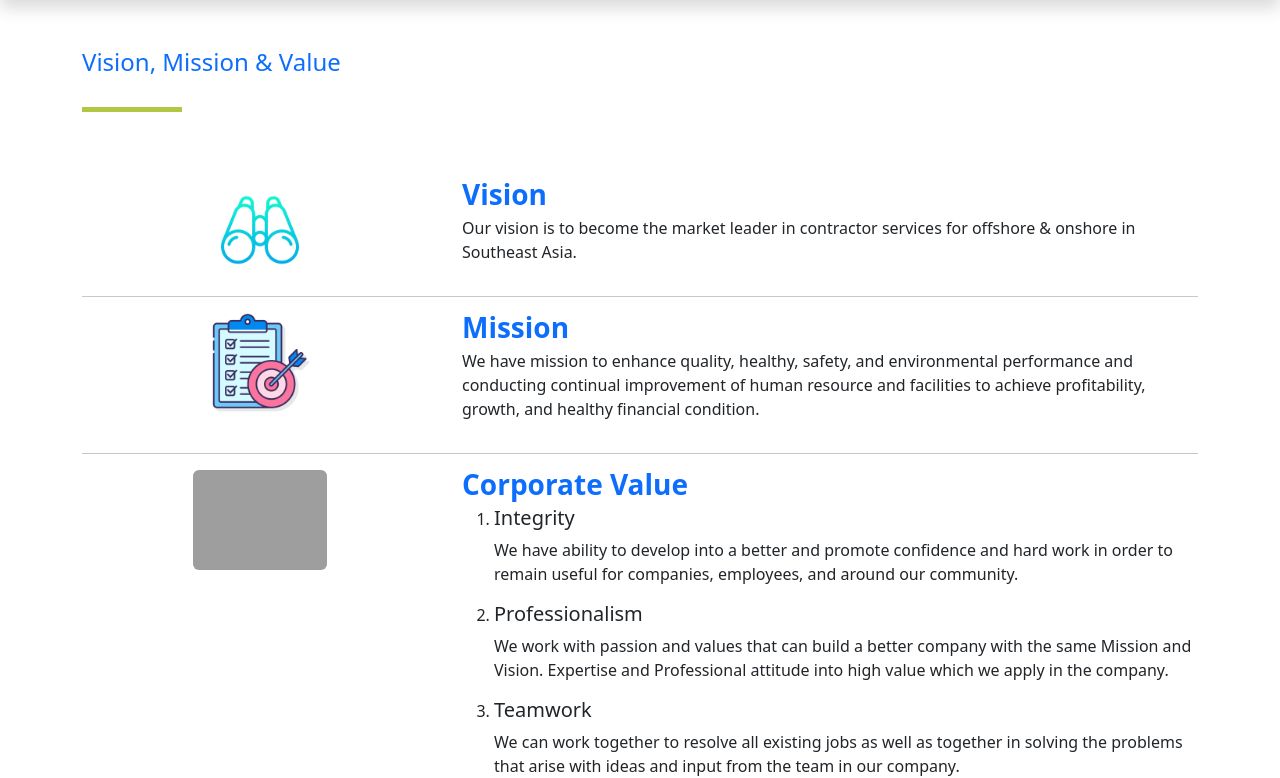
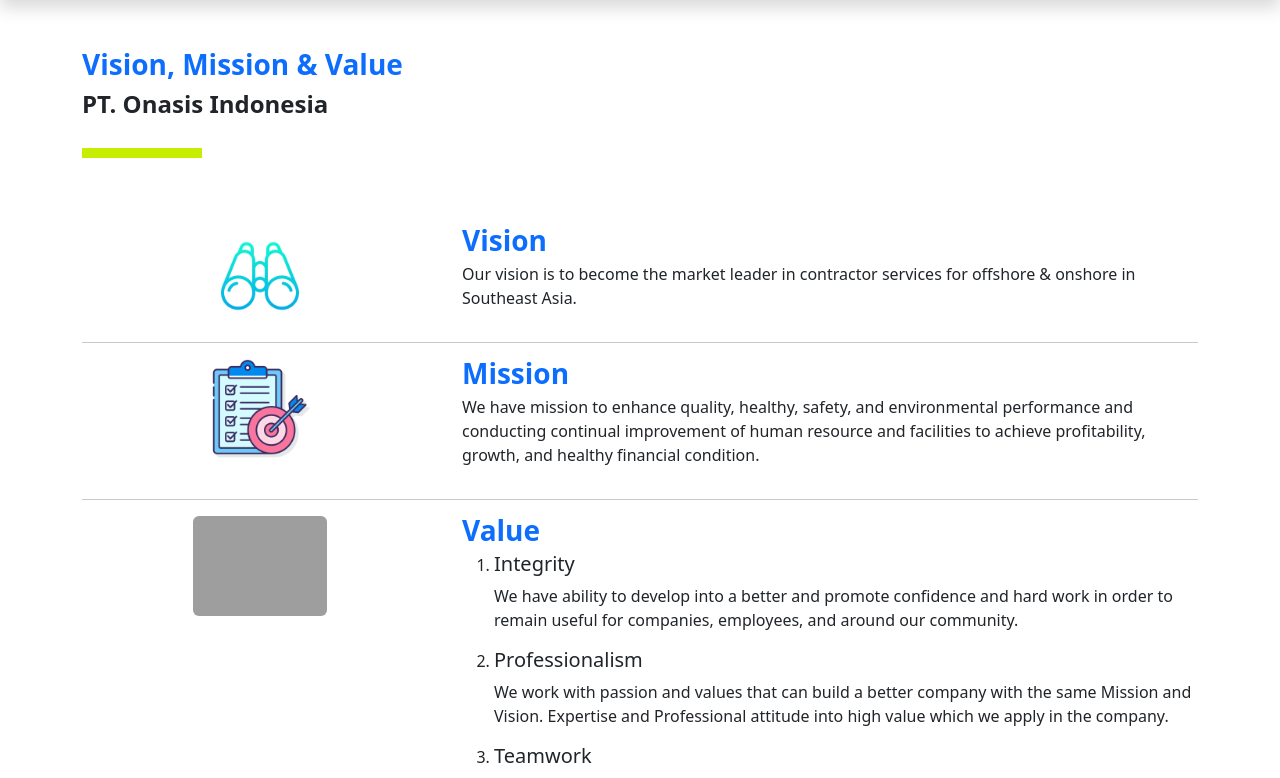
Before and after one commit to kentakers/company-profile, a Django app: page /about/visionmission/ in a window 1280 px wide. Shown: the part 74-852 px from the top of the page. Run offline with Django 4.2, Linux system fonts and the light colour scheme; some libraries are stand-ins or nearby versions; grey boxes are pictures that could not be loaded.

Commit message:
new update

```diff
--- /dev/null
+++ b/Company-Profile/about/static/about/css/styles.css
@@ -0,0 +1,12 @@
+.vision h4:after {
+    background: #c7ee02;
+    content: "";
+    display: block;
+    height: 10px;
+    margin: 30px 0 60px;
+    width: 120px;
+}
+
+.indent {
+    text-indent: 50px;
+}
--- a/Company-Profile/about/templates/about/index.html
+++ b/Company-Profile/about/templates/about/index.html
@@ -2,10 +2,10 @@
 {% load static %}
 
 {% block content %}
-<div class="container-md">
+<div class="container-md mt-5">
     <div class="row featurette">
         <div class="col-md-8">
-            <h3 class="featurette-heading fw-bold lh-1 text-primary">STATEMENT OF PRESIDENT DIRECTOR
+            <h3 class="featurette-heading fw-semibold lh-1 text-primary text-center">STATEMENT OF PRESIDENT DIRECTOR
             </h3>
             <p class="indent">PT Onasis Indonesia is a domestic company that specializes in engineering, onshore &
                 offshore services, and also underwater work, supporting vessels as well as procurement work in the oil
--- a/Company-Profile/about/templates/about/vision-mission.html
+++ b/Company-Profile/about/templates/about/vision-mission.html
@@ -4,12 +4,13 @@
 {% block content %}
 <section class="vision" id="vision">
     <div class="container-md mt-5">
-        <div class="row featurette fw-bold text-primary">
-            <h4>{{heading}}</h4>
+        <div class="row featurette">
+            <p class="h3 text-primary fw-semibold">{{heading}}</p>
+            <h4 class="fw-bold">{{subheading}}</h4>
         </div>
         <div class="row featurette">
             <div class="col-md-8 order-md-2">
-                <h3 class="featurette-heading fw-bold lh-1 text-primary">Vision</h3>
+                <h3 class="featurette-heading fw-semibold lh-1 text-primary">Vision</h3>
                 <p class="text-md-start fs-6">Our vision is to become the market leader in contractor services for
                     offshore &
                     onshore in Southeast Asia.</p>
@@ -26,7 +27,7 @@
                 <img class="rounded" style="height: 100px;" src="{% static 'about/img/icons/mission.png' %}">
             </div>
             <div class="col-md-8">
-                <h3 class="featurette-heading fw-bold lh-1 text-primary">Mission</h3>
+                <h3 class="featurette-heading fw-semibold lh-1 text-primary">Mission</h3>
                 <p class="text-md-start fs-6">We have mission to enhance quality, healthy, safety, and environmental
                     performance and conducting continual improvement of human resource and facilities to achieve
                     profitability, growth, and healthy financial condition.</p>
@@ -37,7 +38,7 @@
 
         <div class="row featurette">
             <div class="col-md-8 order-md-2">
-                <h3 class="featurette-heading fw-bold lh-1 text-primary">Corporate Value</h3>
+                <h3 class="featurette-heading fw-semibold lh-1 text-primary">Value</h3>
                 <ol>
                     <li>
                         <h5>Integrity</h5>
--- a/Company-Profile/about/views.py
+++ b/Company-Profile/about/views.py
@@ -17,6 +17,7 @@
     context = {
         'title': 'Vision, Mission & Value',
         'heading': 'Vision, Mission & Value',
+        'subheading': 'PT. Onasis Indonesia',
         'app_css': 'about/css/styles.css',
     }
     return render(request, 'about/vision-mission.html', context)
--- a/Company-Profile/static/css/styles.css
+++ b/Company-Profile/static/css/styles.css
@@ -12,20 +12,3 @@
 #text {
     text-align: center;
 }
-
-.vision h4:after {
-    content: "";
-    display: block;
-    width: 100px;
-    height: 5px;
-    background: #b2c744;
-    margin: 30px 0 60px;
-}
-
-/* .about {
-    padding-top: 3rem;
-}
-
-.product {
-    padding-top: 3rem;
-}
--- a/Company-Profile/templates/base.html
+++ b/Company-Profile/templates/base.html
@@ -20,6 +20,7 @@
 
     <!-- CSS -->
     <link rel="stylesheet" type="text/css" href="{% static 'css/styles.css' %}">
+    <link rel="stylesheet" type="text/css" href="{% static 'about/css/styles.css' %}">
 
 </head>
 
```
